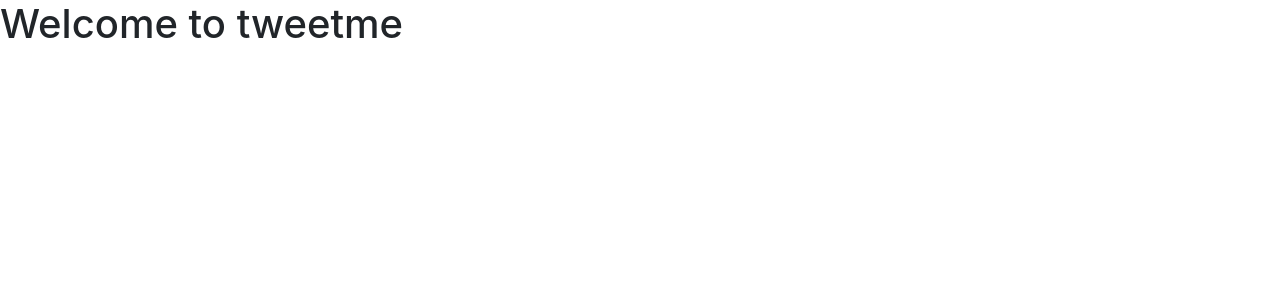
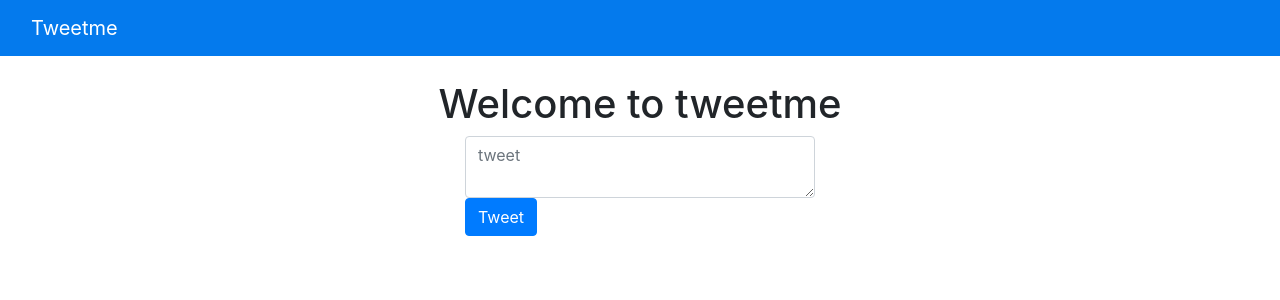
Before and after one commit to youngGaf/tweetme, a Django app: page / in a window 1280 px wide. Shown: the top 300 px of the page. Run offline with Django 3.2, Linux system fonts and the light colour scheme; data that the repository does not hold is empty; some libraries are stand-ins or nearby versions.

Commit message:
added templates

```diff
--- a/templates/base.html
+++ b/templates/base.html
@@ -4,21 +4,28 @@
     <!-- Required meta tags -->
     <meta charset="utf-8">
     <meta name="viewport" content="width=device-width, initial-scale=1, shrink-to-fit=no">
-
+    <style>
+      .bg-tweetme{
+        background-color: #047aed;
+      }
+    </style>
     <!-- Bootstrap CSS -->
-    <link rel="stylesheet" href="https://stackpath.bootstrapcdn.com/bootstrap/4.5.2/css/bootstrap.min.css" integrity="sha384-JcKb8q3iqJ61gNV9KGb8thSsNjpSL0n8PARn9HuZOnIxN0hoP+VmmDGMN5t9UJ0Z" crossorigin="anonymous">
+    <link rel="stylesheet" href="https://stackpath.bootstrapcdn.com/bootstrap/4.4.1/css/bootstrap.min.css" integrity="sha384-Vkoo8x4CGsO3+Hhxv8T/Q5PaXtkKtu6ug5TOeNV6gBiFeWPGFN9MuhOf23Q9Ifjh" crossorigin="anonymous">
 
     <title>Tweetme</title>
   </head>
   <body>
-    {% block content %}
+    {% include 'components/navbar.html'%}
 
-    {% endblock content %}
+    <div class="container">
+      {% block content %}
 
+      {% endblock content %}
+    </div>
     <!-- Optional JavaScript -->
     <!-- jQuery first, then Popper.js, then Bootstrap JS -->
-    <script src="https://code.jquery.com/jquery-3.5.1.slim.min.js" integrity="sha384-DfXdz2htPH0lsSSs5nCTpuj/zy4C+OGpamoFVy38MVBnE+IbbVYUew+OrCXaRkfj" crossorigin="anonymous"></script>
-    <script src="https://cdn.jsdelivr.net/npm/popper.js@1.16.1/dist/umd/popper.min.js" integrity="sha384-9/reFTGAW83EW2RDu2S0VKaIzap3H66lZH81PoYlFhbGU+6BZp6G7niu735Sk7lN" crossorigin="anonymous"></script>
-    <script src="https://stackpath.bootstrapcdn.com/bootstrap/4.5.2/js/bootstrap.min.js" integrity="sha384-B4gt1jrGC7Jh4AgTPSdUtOBvfO8shuf57BaghqFfPlYxofvL8/KUEfYiJOMMV+rV" crossorigin="anonymous"></script>
+    <script src="https://code.jquery.com/jquery-3.4.1.slim.min.js" integrity="sha384-J6qa4849blE2+poT4WnyKhv5vZF5SrPo0iEjwBvKU7imGFAV0wwj1yYfoRSJoZ+n" crossorigin="anonymous"></script>
+    <script src="https://cdn.jsdelivr.net/npm/popper.js@1.16.0/dist/umd/popper.min.js" integrity="sha384-Q6E9RHvbIyZFJoft+2mJbHaEWldlvI9IOYy5n3zV9zzTtmI3UksdQRVvoxMfooAo" crossorigin="anonymous"></script>
+    <script src="https://stackpath.bootstrapcdn.com/bootstrap/4.4.1/js/bootstrap.min.js" integrity="sha384-wfSDF2E50Y2D1uUdj0O3uMBJnjuUD4Ih7YwaYd1iqfktj0Uod8GCExl3Og8ifwB6" crossorigin="anonymous"></script>
   </body>
 </html>
--- /dev/null
+++ b/templates/components/form.html
@@ -0,0 +1,4 @@
+<form method="post"> {% csrf_token %}
+  {{ form.as_p }}
+  <button type="submit" class="btn btn-secondary">Save</button>
+</form>
--- /dev/null
+++ b/templates/components/navbar.html
@@ -0,0 +1,36 @@
+<nav class="navbar navbar-expand-lg navbar-dark bg-tweetme mb-4">
+    <div class="container-fluid">
+      <a class="navbar-brand" href="/">Tweetme</a>
+      <button class="navbar-toggler d-none" type="button" data-bs-toggle="collapse" data-bs-target="#navbarSupportedContent" aria-controls="navbarSupportedContent" aria-expanded="false" aria-label="Toggle navigation">
+        <span class="navbar-toggler-icon"></span>
+      </button>
+      <div class="collapse navbar-collapse d-none" id="navbarSupportedContent">
+        <ul class="navbar-nav me-auto mb-2 mb-lg-0 d-none">
+          <li class="nav-item">
+            <a class="nav-link active" aria-current="page" href="#">Home</a>
+          </li>
+          <li class="nav-item">
+            <a class="nav-link" href="#">Link</a>
+          </li>
+          <li class="nav-item dropdown">
+            <a class="nav-link dropdown-toggle" href="#" id="navbarDropdown" role="button" data-bs-toggle="dropdown" aria-expanded="false">
+              Dropdown
+            </a>
+            <ul class="dropdown-menu" aria-labelledby="navbarDropdown">
+              <li><a class="dropdown-item" href="#">Action</a></li>
+              <li><a class="dropdown-item" href="#">Another action</a></li>
+              <li><hr class="dropdown-divider"></li>
+              <li><a class="dropdown-item" href="#">Something else here</a></li>
+            </ul>
+          </li>
+          <li class="nav-item">
+            <a class="nav-link disabled" href="#" tabindex="-1" aria-disabled="true">Disabled</a>
+          </li>
+        </ul>
+        <form class="d-flex d-none">
+          <input class="form-control me-2 d-none" type="search" placeholder="Search" aria-label="Search">
+          <button class="btn btn-outline-success d-none" type="submit">Search</button>
+        </form>
+      </div>
+    </div>
+  </nav>
--- a/templates/pages/home.html
+++ b/templates/pages/home.html
@@ -1,5 +1,63 @@
 {% extends 'base.html' %}
 
 {% block content %}
-<h1>Welcome to tweetme</h1>
+
+<div class="row text-center">
+    <div class="col">
+        <h1>Welcome to tweetme</h1>
+    </div>
+</div>
+<div class="row">
+    <div class="col-md-4 mx-auto col-10">
+        <form class='form' method='POST' action='create-tweets/'> {%csrf_token%}
+            <input type='hidden' value='/' name='next'/>
+            <textarea class='form-control' name='content' placeholder='tweet'></textarea>
+            <button type='submit' class="btn btn-primary"> Tweet </button>
+        </form>
+    </div>
+</div>
+<div class="row" id="tweets">
+    Loading ...
+</div>
+
+
+<script>
+    const tweetsElement = document.getElementById('tweets')
+    const handleDidLike = (tweetId, currentCount) =>{
+        console.log(currentCount, tweetId)
+    }
+    const likeBtn = (tweet) =>{
+        return "<button class='btn btn-primary' onclick=handleDidLike("+ tweet.id + ","+ tweet.likes + ")>"+ tweet.likes + " " + "Like</button>"
+    }
+    function formatTweetElement(tweet){
+        var formatedTweet = "<div class='col-12 col-md-10 mx-auto border rounded py-3 mb-4 tweet' id='tweet-" + tweet.id
+            + "'><p>" + tweet.content + "</p><div class='btn-group'>" + likeBtn(tweet) + "</div></div>"
+        return formatedTweet
+    }
+
+    var xhr = new XMLHttpRequest()
+    var method = 'GET'
+    var url = '/tweets'
+    var responseType = 'json'
+
+    xhr.responseType = responseType
+    xhr.open(method, url)
+    xhr.onload = function () {
+        var { response, status } = xhr.response
+        var listedItem = response
+        let finalItem = ''
+
+        if (status == 200){
+            for(i=0; i<listedItem.length; i++){
+                var tweetObj = listedItem[i]
+                var currentItem = formatTweetElement(tweetObj)
+                finalItem += currentItem
+
+            }
+            tweetsElement.innerHTML = finalItem;
+        }
+    }
+    xhr.send()
+</script>
+
 {% endblock content %}
--- a/tweetme/settings.py
+++ b/tweetme/settings.py
@@ -25,7 +25,7 @@
 # SECURITY WARNING: don't run with debug turned on in production!
 DEBUG = True
 
-ALLOWED_HOSTS = []
+ALLOWED_HOSTS = ['127.0.0.1']
 
 
 # Application definition
--- a/tweetme/urls.py
+++ b/tweetme/urls.py
@@ -15,11 +15,12 @@
 """
 from django.contrib import admin
 from django.urls import path
-from tweets.views import home_view, tweet_detail_view, tweet_list_view
+from tweets.views import home_view, tweet_detail_view, tweet_list_view, tweet_create_view
 
 urlpatterns = [
     path('admin/', admin.site.urls),
     path('', home_view),
     path('tweets/', tweet_list_view),
+    path('create-tweets/', tweet_create_view),
     path('tweets/<int:tweet_id>/', tweet_detail_view),
 ]
--- a/tweets/views.py
+++ b/tweets/views.py
@@ -1,7 +1,13 @@
+import random
+from django.conf import settings
 from django.http import HttpResponse, Http404, JsonResponse
-from django.shortcuts import render
+from django.shortcuts import render, redirect
+from django.utils.http import is_safe_url
+from .forms import TweetForm
 
 from .models import Tweet
+
+ALLOWED_HOSTS = settings.ALLOWED_HOSTS
 
 # Create your views here.
 def home_view(request, *args, **kwargs):
@@ -13,13 +19,26 @@
     returns Json data
     """
     querySet = Tweet.objects.all()
-    tweet_list = [{ "id": tweet.id, "content": tweet.content} for tweet in querySet]
+    tweet_list = [{ "id": tweet.id, "content": tweet.content, "likes": random.randint(0,10)} for tweet in querySet]
 
     data = {
+        "isUser": False,
         "response": tweet_list,
         "status": 200,
     }
     return JsonResponse(data)
+
+def tweet_create_view(request, *args, **kwargs):
+    form = TweetForm(request.POST or None)
+    next_url = request.POST.get('next') or None
+    # print(next_url)
+    if form.is_valid():
+        obj = form.save(commit=False)
+        obj.save()
+        if next_url != None and is_safe_url(next_url, ALLOWED_HOSTS):
+            return redirect(next_url)
+        form = TweetForm()
+    return render(request, 'components/form.html', context={"form": form})
 
 def tweet_detail_view(request, tweet_id, *args, **kwargs):
     """
```
Also changed, not shown: tweets/forms.py (added, +17 -0 lines), templates/components/footer.html (added).
